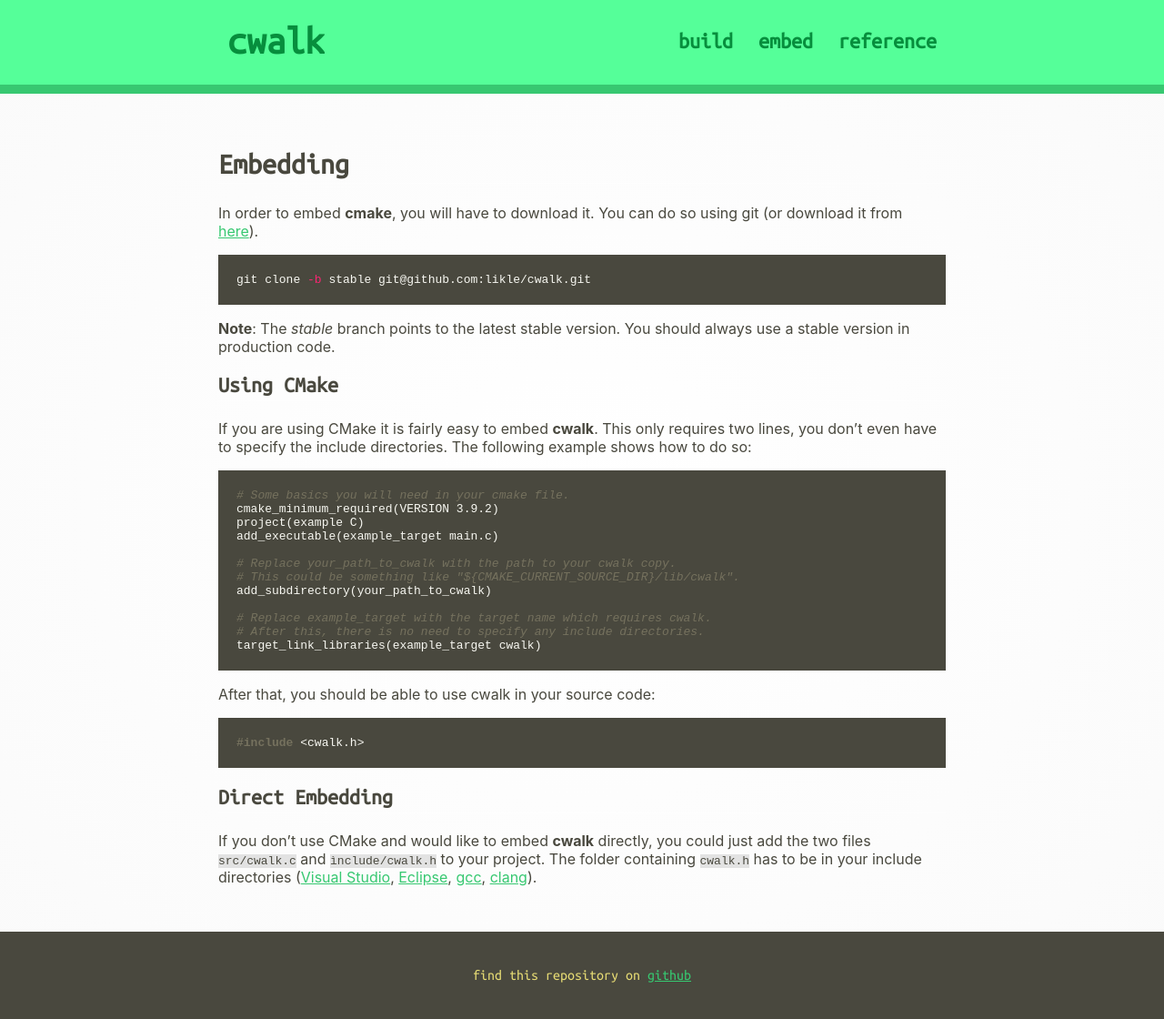
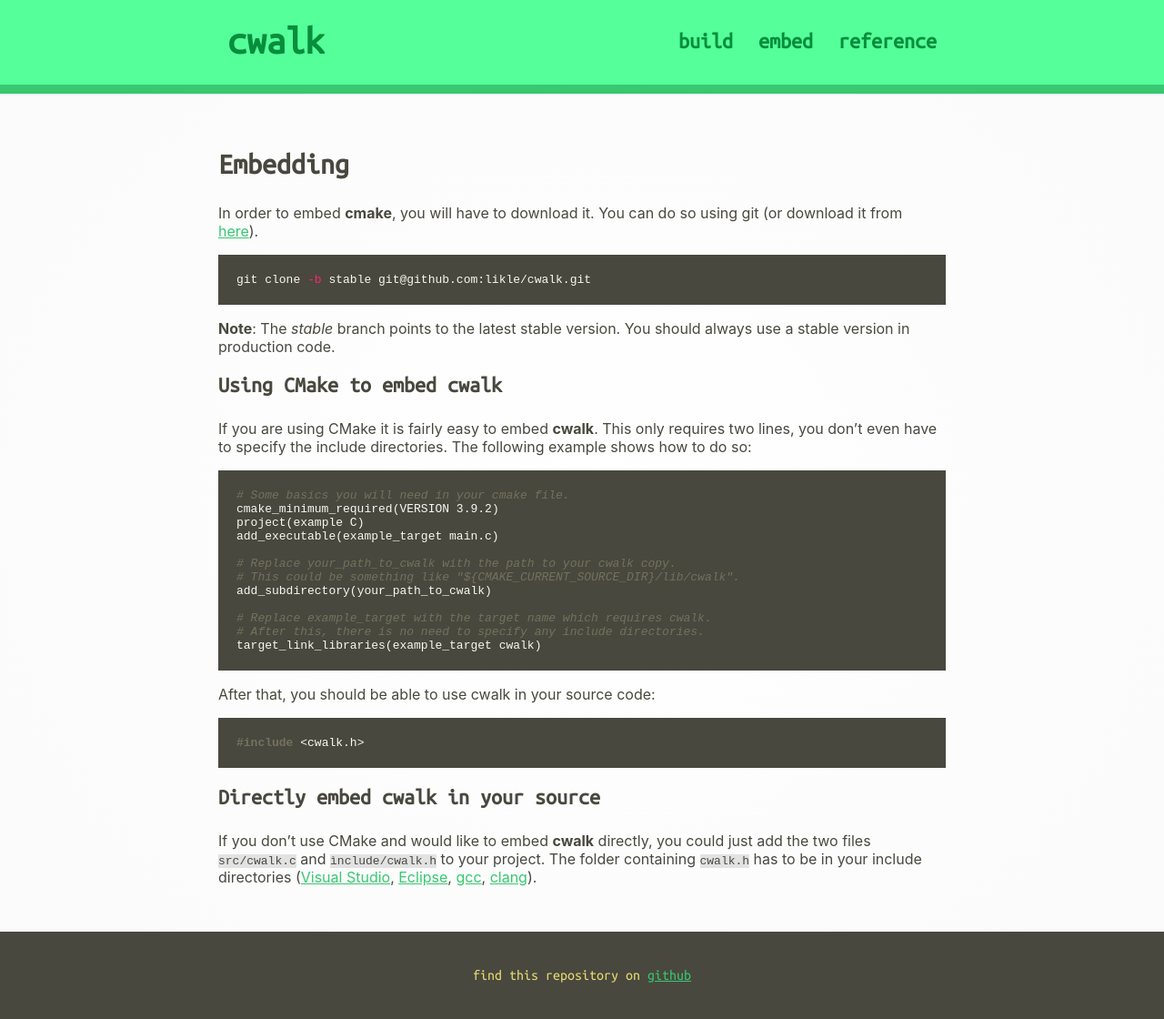
Before and after one commit to likle/cwalk, a Jekyll site: the page built from docs/embed.md, in a window 1280 px wide. Shown: the whole page at 91% size. Built offline with Jekyll 4.4.1, drawn with Linux system fonts in a browser that asks for light colours.

````diff
--- a/docs/embed.md
+++ b/docs/embed.md
@@ -13,7 +13,7 @@ git clone -b stable git@github.com:likle/cwalk.git
 **Note**: The *stable* branch points to the latest stable version. You should
 always use a stable version in production code.
 
-## Using CMake
+## Using CMake to embed cwalk
 If you are using CMake it is fairly easy to embed **cwalk**.
 This only requires two lines, you don't even have to specify the include directories.
 The following example shows how to do so:
@@ -37,7 +37,7 @@ After that, you should be able to use cwalk in your source code:
 #include <cwalk.h>
 ```
 
-## Direct Embedding
+## Directly embed cwalk in your source
 If you don't use CMake and would like to embed **cwalk** directly, you could
 just add the two files ``src/cwalk.c`` and ``ìnclude/cwalk.h`` to your project.
 The folder containing ``cwalk.h`` has to be in your include directories
````
Also changed, not shown: docs/reference/cwk_path_join.md (+1 -1 lines).
